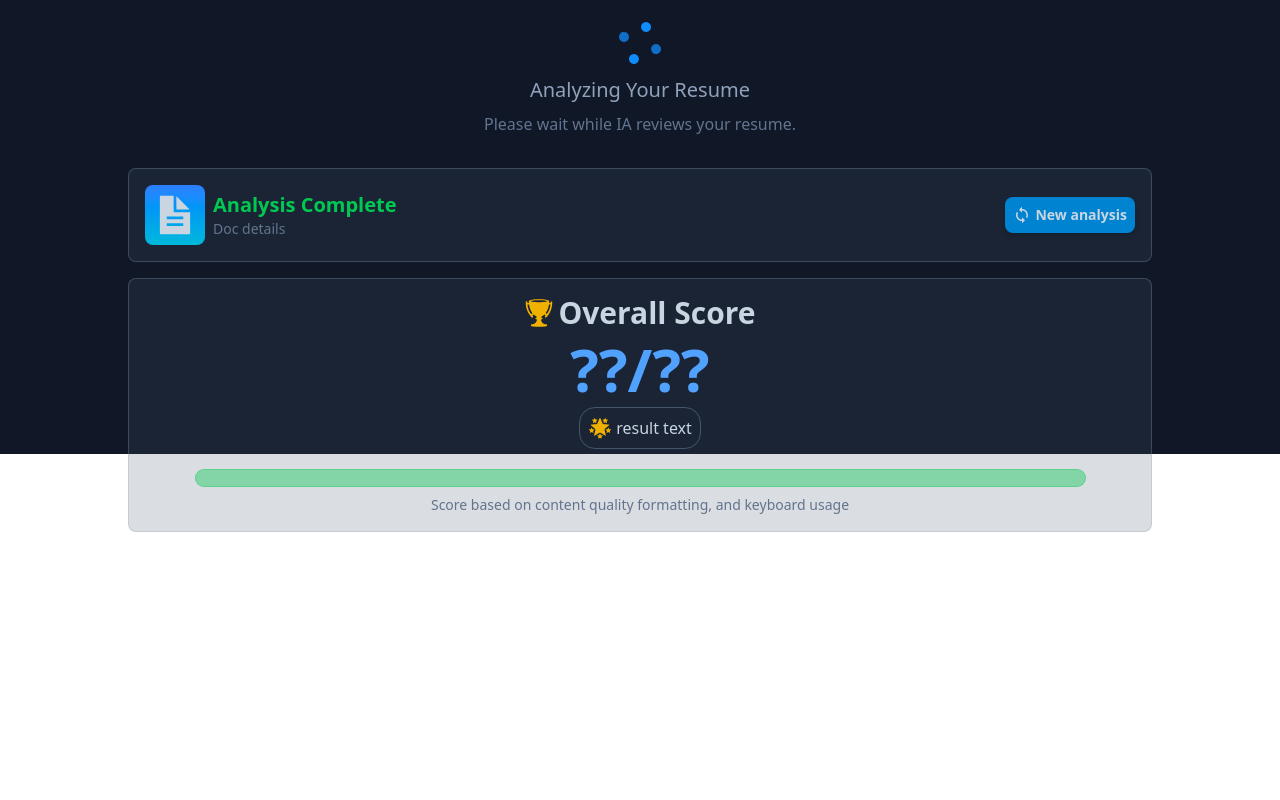
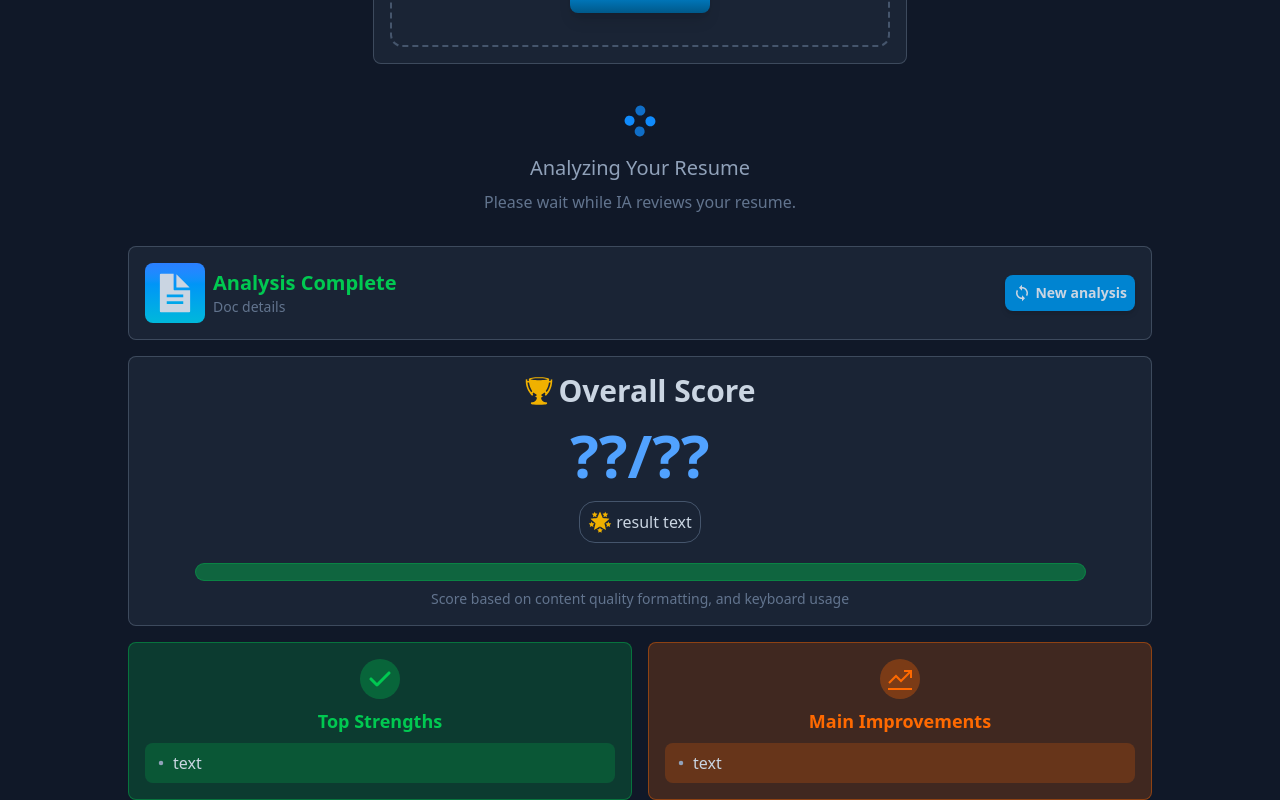
Before and after one commit to thecoderbutcher/resume.analyzer, a React (Vite) app: page / in a window 1280 px wide. Shown: the part 346-1146 px from the top of the page. Before the commit the page ends 878 px from the top, so only its background shows below. Built offline with nearby package versions, Linux system fonts and the light colour scheme.

Commit message:
add strengths an imporvenment view

```diff
--- a/src/App.jsx
+++ b/src/App.jsx
@@ -1,4 +1,3 @@
-
 import LoadingResume from "./components/LoadingResume";
 import { Result } from "./components/Result";
 import Title from "./components/Title";
@@ -6,7 +5,7 @@ import UploadReseume from "./components/UploadResume";
 
 function App() {
   return (
-    <main className="flex flex-col w-screen h-screen bg-gray-900 items-center justify-center text-slate-400">
+    <main className="flex flex-col bg-gray-900 items-center justify-center text-slate-400">
       <Title />
       <UploadReseume />
       <LoadingResume />
--- /dev/null
+++ b/src/components/DetailsFeedback.jsx
@@ -0,0 +1,44 @@
+import Card from "./Card";
+import { GrLineChart } from "react-icons/gr";
+import { FaCheck } from "react-icons/fa6";
+import { BsDot } from "react-icons/bs";
+
+const DetailsFeedback = () => {
+  return (
+    <div className="flex md:flex-col lg:flex-row gap-4">
+      <Card styles={"flex w-full bg-green-500/20 border-green-500/40"}>
+        <div className="flex flex-col items-center justify-center w-full gap-2">
+          <div className="p-2 rounded-full bg-green-500/30">
+            <FaCheck className="text-2xl text-green-500" />
+          </div>
+          <p className="text-lg font-semibold text-green-500">Top Strengths</p>
+          <div className="flex w-full items-center px-1 py-2 rounded-lg bg-green-500/20">
+            <span className="text-2xl">
+              <BsDot />
+            </span>
+            <span className="text-slate-300">text</span>
+          </div>
+        </div>
+      </Card>
+
+      <Card styles={"flex w-full bg-orange-500/20 border-orange-500/40"}>
+        <div className="flex flex-col items-center justify-center w-full gap-2">
+          <div className="p-2 rounded-full bg-orange-500/30">
+            <GrLineChart className="text-2xl text-orange-500" />
+          </div>
+          <p className="text-lg font-semibold text-orange-500">
+            Main Improvements
+          </p>
+          <div className="flex w-full items-center px-1 py-2 rounded-lg bg-orange-500/20">
+            <span className="text-2xl">
+              <BsDot />
+            </span>
+            <span className="text-slate-300">text</span>
+          </div>
+        </div>
+      </Card>
+    </div>
+  );
+};
+
+export default DetailsFeedback;
--- a/src/components/Result.jsx
+++ b/src/components/Result.jsx
@@ -1,3 +1,4 @@
+import DetailsFeedback from "./DetailsFeedback";
 import HeadResult from "./HeadResult";
 import ScoreResult from "./ScoreResult";
 
@@ -6,6 +7,7 @@ export const Result = () => {
     <div className="flex flex-col gap-4 max-w-5xl mx-auto w-full">
       <HeadResult />
       <ScoreResult />
+      <DetailsFeedback />
     </div>
   );
 };
--- a/src/components/ScoreResult.jsx
+++ b/src/components/ScoreResult.jsx
@@ -10,7 +10,7 @@ const ScoreResult = () => {
           <GiTrophy className="text-yellow-500 " />
           <h3 className="font-semibold">Overall Score</h3>
         </div>
-        <p className=" font-semibold text-6xl text-blue-400">??/??</p>
+        <p className=" font-semibold text-6xl text-blue-400 p-2">??/??</p>
         <div className="flex gap-1 border border-slate-600 p-2 items-center rounded-2xl">
           <GiStarFormation className="text-2xl text-yellow-500" />{" "}
           <span>result text</span>
```
Also changed, not shown: src/components/UploadResume.jsx (+8 -3 lines).
